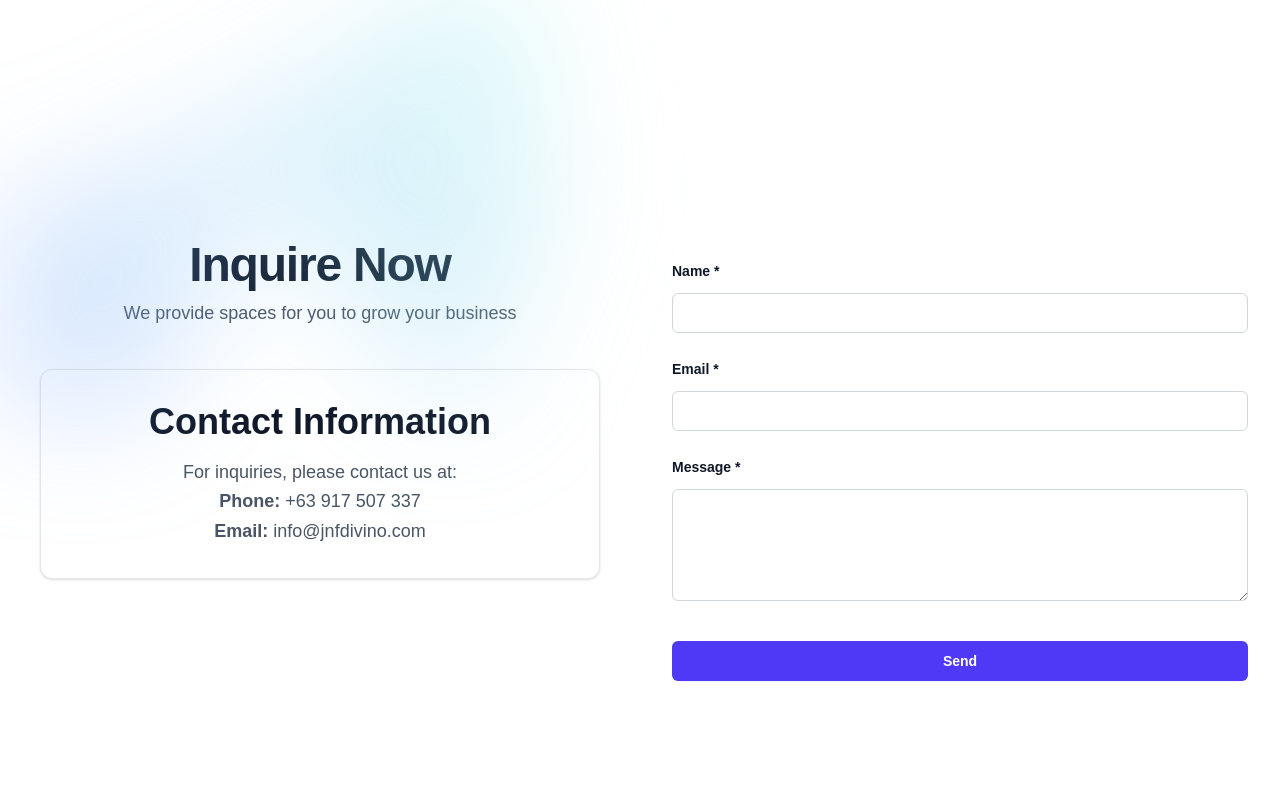
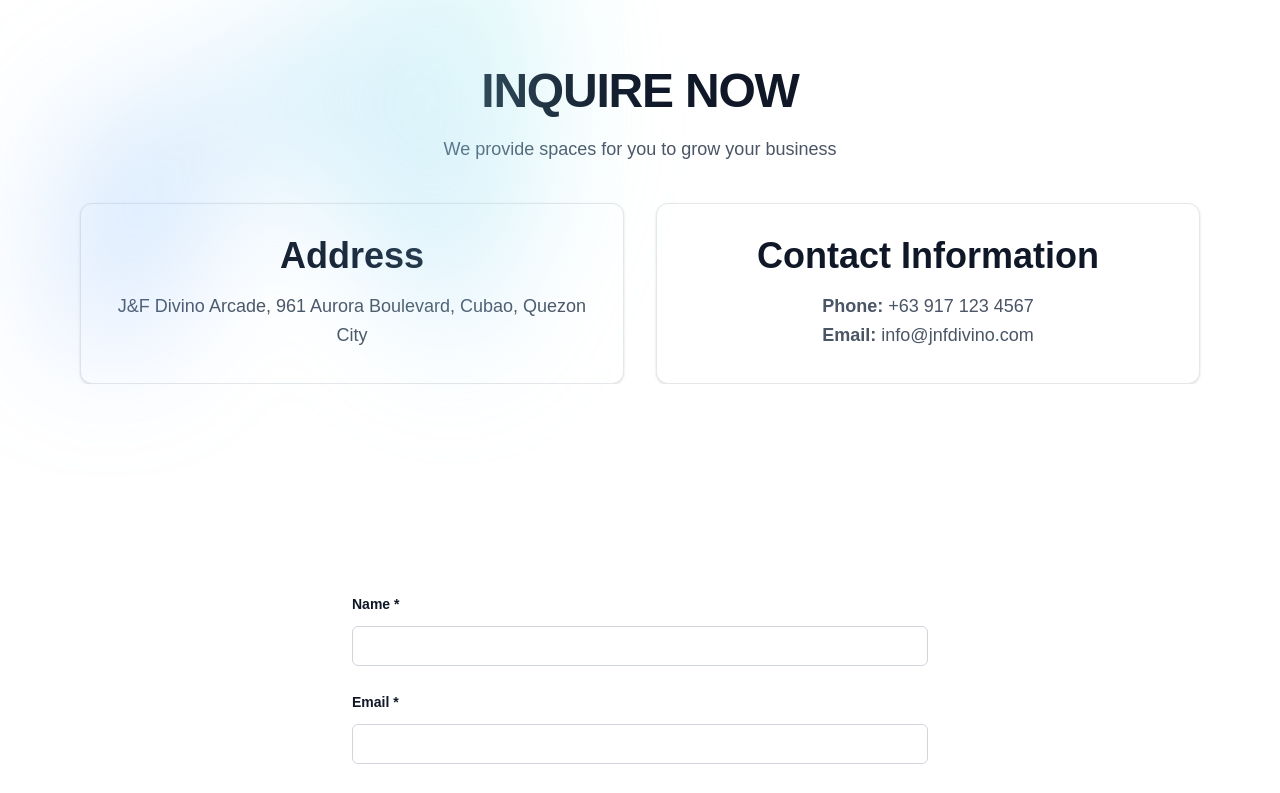
Before and after one commit to giarnodivino/jnf-react, a React (Vite) app: page / in a window 1280 px wide. Shown: the part 2560-3353 px from the top of the page. Built offline with nearby package versions, Linux system fonts and the light colour scheme.

Commit message:
more changes to contact section

```diff
--- a/src/App.jsx
+++ b/src/App.jsx
@@ -127,30 +127,35 @@ function App() {
       </section>
 
       {/* CONTACT US SECTION */}
-      <section className="relative mx-auto mb-10" id="contactus">
-        <div className="lg:grid lg:grid-cols-2 items-center mt-15">
-          <div className="col-span-1 ">
-            <div className="mx-auto max-w-2xl text-center">
-              <h2 className="text-4xl font-semibold tracking-tight text-balance text-gray-900 sm:text-5xl">
-                Inquire Now
+      <section className="relative mx-auto max-w-6xl p-4" id="contactus">
+        <h2 className="text-4xl font-semibold tracking-tight text-gray-900 sm:text-5xl text-center p-5 mt-10">
+          INQUIRE NOW
         </h2>
-              <p className="mt-2 text-lg/8 text-gray-600">We provide spaces for you to grow your business</p>
+
+        <p className="text-lg text-gray-600 text-center">We provide spaces for you to grow your business</p>
+
+        <div className="grid gap-8 md:grid-cols-2 mt-10">
+          {/* Address Card */}
+          <div className="h-full rounded-xl border border-gray-200 bg-white p-8 shadow-sm">
+            <h3 className="text-3xl sm:text-4xl font-extrabold text-gray-900 text-center">Address</h3>
+            <p className="mt-4 text-base sm:text-lg text-gray-600 leading-relaxed text-center">
+              J&F Divino Arcade, 961 Aurora Boulevard, Cubao, Quezon City
+            </p>
           </div>
-            {/* contact info cards */}
-            <div className="rounded-xl border border-gray-200 bg-white p-6 sm:p-8 text-center shadow-sm m-10">
-              <h3 className="text-3xl sm:text-4xl font-extrabold text-gray-900">Contact Information</h3>
-              <p className="mx-auto mt-4 max-w-[28ch] text-base sm:text-lg text-gray-600 leading-relaxed">
-                For inquiries, please contact us at:
-                <br />
-                <strong>Phone:</strong> +63 917 507 337
+
+          {/* Contact Card */}
+          <div className="h-full rounded-xl border border-gray-200 bg-white p-8 shadow-sm">
+            <h3 className="text-3xl sm:text-4xl font-extrabold text-gray-900 text-center">Contact Information</h3>
+            <p className="mt-4 text-base sm:text-lg text-gray-600 leading-relaxed text-center">
+              <strong>Phone:</strong> +63 917 123 4567
               <br />
               <strong>Email:</strong> info@jnfdivino.com
             </p>
           </div>
         </div>
-          <div className="col-span-1">
+
+        <div className="">
           <Contact />
-          </div>
         </div>
       </section>
 
--- a/src/layouts/contact.jsx
+++ b/src/layouts/contact.jsx
@@ -1,6 +1,6 @@
 export default function Contact() {
   return (
-    <div className="isolate bg-white px-6 py-24 sm:py-32 lg:px-8">
+    <div className="isolate bg-white px-6 sm:py-32 lg:px-8">
       <div
         aria-hidden="true"
         className="absolute inset-x-0 -top-40 -z-10 transform-gpu overflow-hidden blur-3xl sm:-top-80"
@@ -13,7 +13,6 @@ export default function Contact() {
           className="relative left-1/2 -z-10 aspect-1155/678 w-144.5 max-w-none -translate-x-1/2 rotate-30 bg-linear-to-tr from-indigo-500 to-teal-200 opacity-30 sm:left-[calc(50%-40rem)] sm:w-288.75"
         />
       </div>
-
 
       <form
         action="https://formsubmit.co/c67ce7757c03cf0bd42019a8cdd86e5a"
```
Lines whose indentation alone changed are shown as unchanged.
